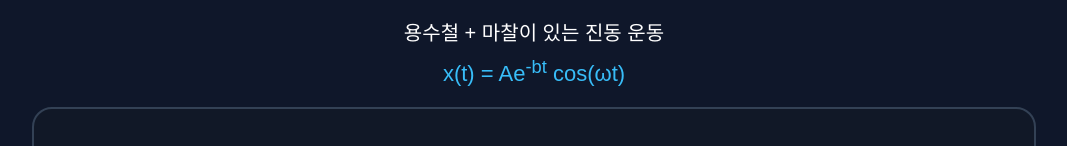
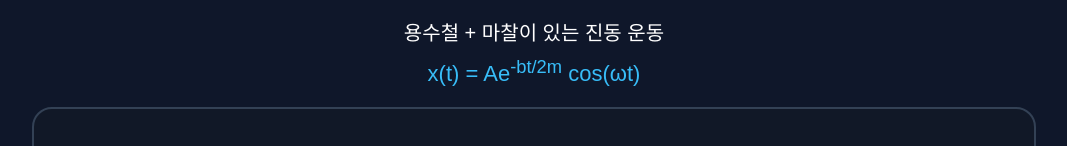
Before and after one commit to pythonpy17171771-bot/motion, a plain HTML site: page index.html in a window 1280 px wide. Shown: the part 558-704 px from the top of the page, without its empty margins (106-1173 px from the left). Drawn offline with Linux system fonts and the light colour scheme.

Commit message:
Update index.html

```diff
--- a/index.html
+++ b/index.html
@@ -63,7 +63,7 @@
     <div>용수철 + 마찰이 있는 진동 운동</div>
 
     <div class="formula">
-        x(t) = Ae<sup>-bt</sup> cos(ωt)
+        x(t) = Ae<sup>-bt/2m</sup> cos(ωt)
     </div>
 </div>
 
```
